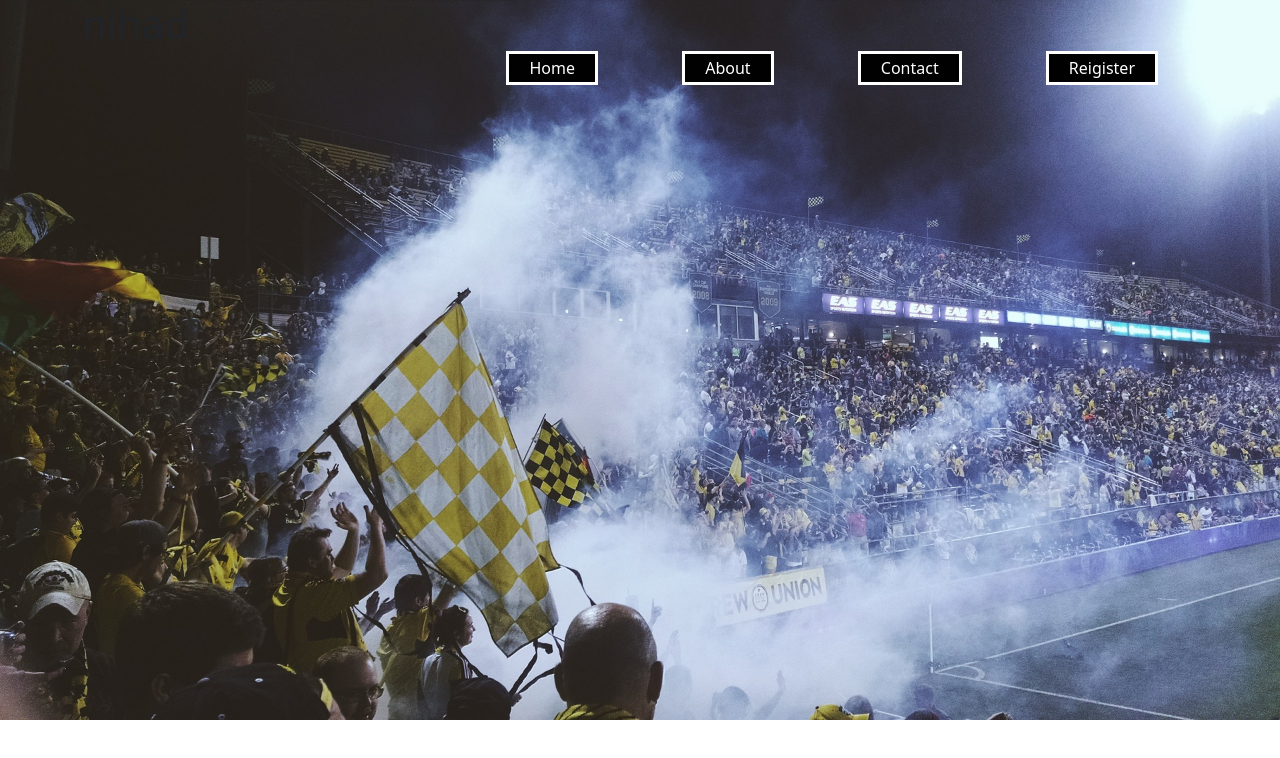
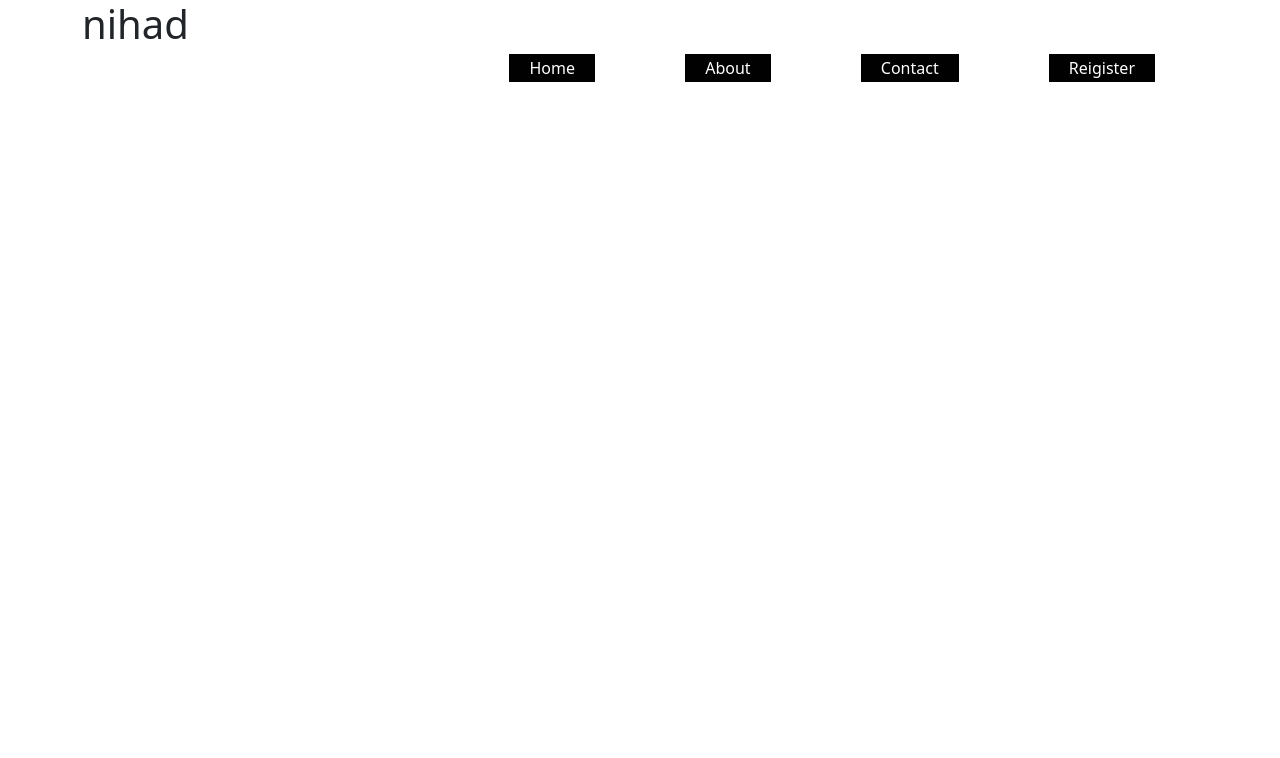
Before and after one commit to AJNAS67/shoping-website, a plain HTML site: page ruf.html in a window 1280 px wide. Drawn offline with nearby package versions, Linux system fonts and the light colour scheme.

Commit message:
first commit

```diff
--- a/ruff.css
+++ b/ruff.css
@@ -17,11 +17,3 @@
 	float: right;
 
 }
-body{
-	background-image: url(images/stadium.jpg);
-	background-repeat: no-repeat;
-	background-size: cover;
-	/*height: 700px;*/
-	/*flex: 60%;*/
-
-}
```
